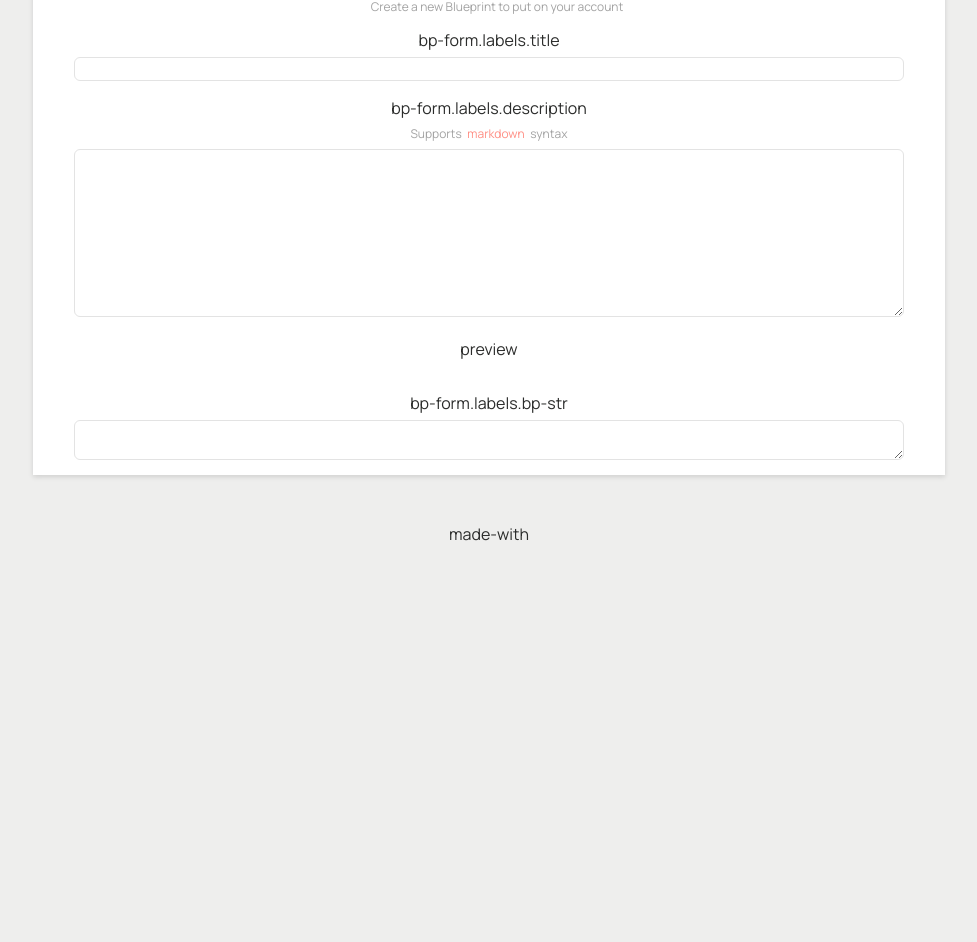
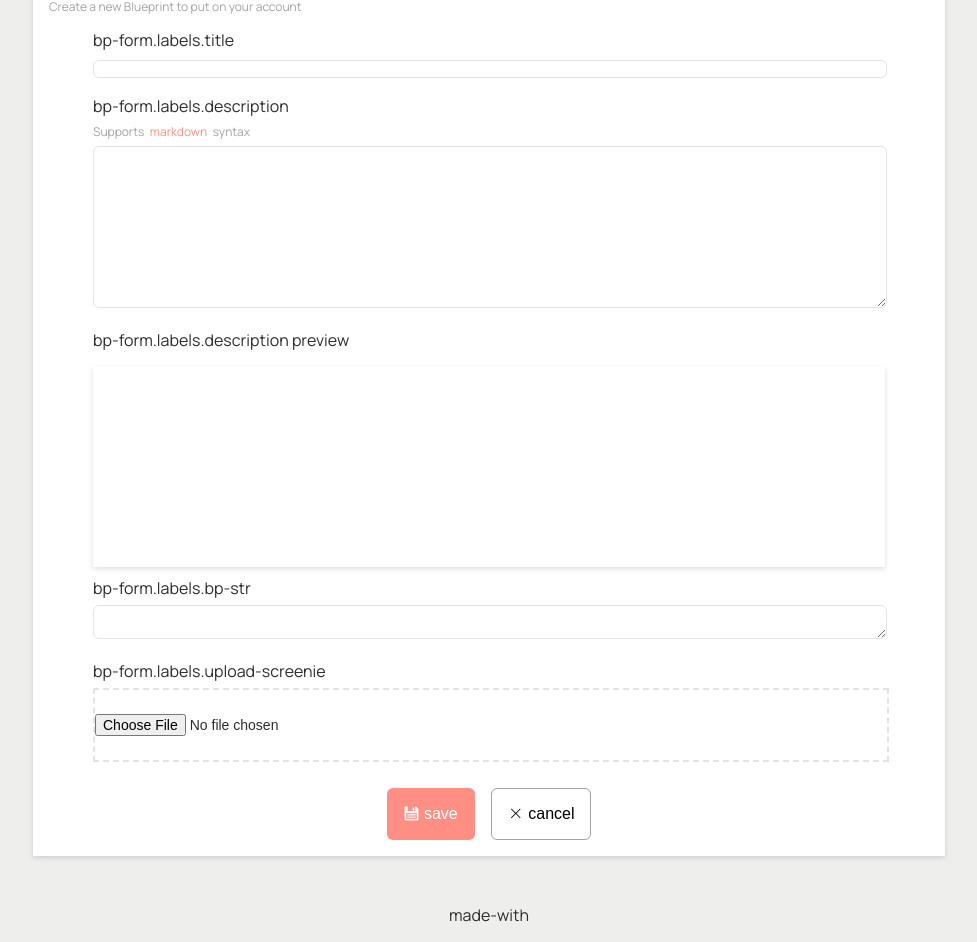
Before and after one commit to dhershman1/cob-2, a Vue app: page /upload in a window 1280 px wide. Shown: the part 173-1115 px from the top of the page, without its empty margins (151-1128 px from the left). Before the commit the page ends 800 px from the top, so only its background shows below. Built offline with nearby package versions, Linux system fonts and the light colour scheme.

Commit message:
Added screenshot to upload

```diff
--- a/src/assets/css/button.css
+++ b/src/assets/css/button.css
@@ -9,6 +9,19 @@
   cursor: pointer;
   transition: all 0.2s cubic-bezier(0.645, 0.045, 0.355, 1);
   user-select: none;
+}
+
+.btn--sm {
+  font-size: 14px;
+  padding: 0.5rem;
+}
+
+.btn--md {
+  padding: 0.7rem;
+}
+
+.btn--lg {
+  padding: 1rem;
 }
 
 .btn__primary {
@@ -37,6 +50,13 @@
   color: rgba(0, 0, 0, 0.25);
 }
 
+.btn__container {
+  display: flex;
+  justify-content: center;
+  column-gap: 1rem;
+  padding-bottom: 1rem;
+}
+
 @media only screen and (max-width: 768px) {
   .btn {
     display: inline-block;
--- a/src/assets/css/inputs.css
+++ b/src/assets/css/inputs.css
@@ -17,6 +17,12 @@
   border-color: var(--peach);
   box-shadow: 0 0 0 2px hsla(206, 100%, 51%, 0.1);
   outline: 0;
+}
+
+.control__file {
+  border: 5px dashed var(--grey);
+  border-radius: 0;
+  padding: 2rem 0.5rem;
 }
 
 label p {
--- a/src/locales/en.json
+++ b/src/locales/en.json
@@ -17,6 +17,7 @@
       "upload-screenie": "Upload Sceenshot"
     }
   },
+  "cancel": "Cancel",
   "cob": "Captain of Blueprints",
   "cob-about": "Cob (Captain of Blueprints) is a simple app built for blueprint storage, it's purpose is both an interactive archive, as well as a place for the community to find and use blueprints within the game",
   "cob-ac": "Cob",
@@ -51,6 +52,7 @@
   },
   "preview": "Preview",
   "register": "Register",
+  "save": "Save",
   "tags": "Tags",
   "visit": "Visit",
   "x": "x",
--- a/src/views/Login.vue
+++ b/src/views/Login.vue
@@ -71,13 +71,6 @@ const password = ref('')
   justify-content: center;
 }
 
-.btn__container {
-  display: flex;
-  justify-content: center;
-  column-gap: 1rem;
-  padding-bottom: 1rem;
-}
-
 .input__container {
   display: flex;
   width: 100%;
--- a/src/views/Upload.vue
+++ b/src/views/Upload.vue
@@ -39,8 +39,9 @@
               />
             </label>
             <div class="marked-preview">
-              <p>{{ $t('preview') }}</p>
+              <p>{{ `${$t('bp-form.labels.description')} ${$t('preview')}` }}</p>
               <parsed-content
+                class="desc__preview"
                 :content="description"
               />
             </div>
@@ -57,6 +58,43 @@
               />
             </label>
           </fieldset>
+          <fieldset>
+            <label for="bp-photo">
+              <p>{{ $t('bp-form.labels.upload-screenie') }}</p>
+              <input
+                id="bp-photo"
+                class="input__field control control__file"
+                name="bp-photo"
+                type="file"
+                accept="image/*"
+                @change="onFileChange"
+              >
+            </label>
+            <div class="img__preview">
+              <img
+                v-if="imgURL"
+                :src="imgURL"
+                alt="Preview of uploaded image"
+              >
+            </div>
+          </fieldset>
+          <div class="btn__container">
+            <button
+              class="btn btn__primary btn--lg"
+              type="button"
+            >
+              <i class="icofont-diskette" />
+              {{ $t('save') }}
+            </button>
+            <button
+              class="btn btn__default btn--lg"
+              type="button"
+              @click="onCancel"
+            >
+              <i class="icofont-close-line" />
+              {{ $t('cancel') }}
+            </button>
+          </div>
         </form>
       </template>
     </basic-card>
@@ -65,37 +103,77 @@
 
 <script setup>
 import { ref } from 'vue'
+import { useRouter } from 'vue-router'
 import BasicCard from '../components/cards/Basic.vue'
 import ParsedContent from '../components/cards/ParsedContent.vue'
 
+const router = useRouter()
 const title = ref('')
 const description = ref('')
 const bpStr = ref('')
+const bpPhoto = ref('')
+const imgURL = ref('')
+
+function onFileChange (e) {
+  const file = e.target.files[0]
+
+  bpPhoto.value = file
+  imgURL.value = URL.createObjectURL(file)
+}
+
+function onCancel () {
+  router.push({
+    name: 'blueprints'
+  })
+}
 </script>
 
 <style scoped>
+.bp__form {
+  display: flex;
+  flex-direction: column;
+  align-items: center;
+  justify-content: center;
+}
+
 fieldset {
+  width: 90%;
   border: none;
 }
 
-.marked-preview .card {
-  text-align: left;
-}
-
-.control,
-.marked-preview {
-  width: 95%;
+.control {
+  padding: 0;
+  width: 100%;
 }
 
 .marked-preview {
-  margin: auto;
+  height: 200px;
+  margin-bottom: 2rem;
+}
+
+.desc__preview {
+  overflow: auto;
+  height: 100%;
 }
 
 .upload {
   display: flex;
-  text-align: center;
   justify-content: center;
   align-content: center;
+}
+
+.img__preview {
+  margin-top: 1rem;
+}
+
+.img__preview img {
+  max-width: 500px;
+  max-height: 500px;
+}
+
+.control__file {
+  padding: 1.5rem 0;
+  border-width: 2px;
 }
 
 .subtext {
```
